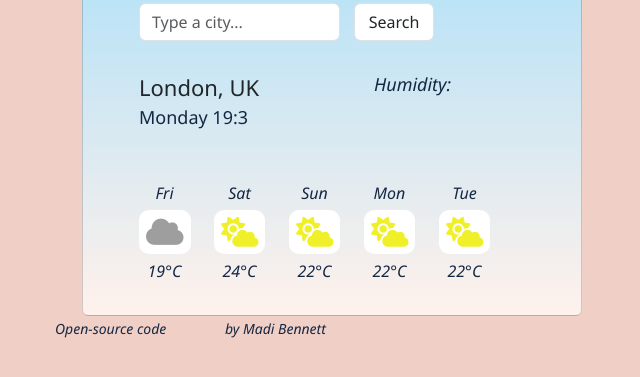
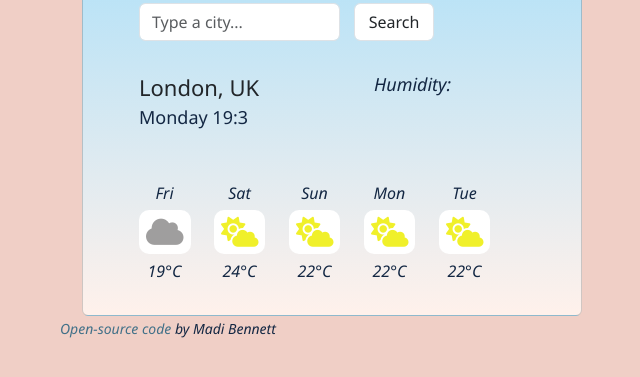
Before and after one commit to madeleinebennett4/my-weather-project, a website built with Parcel: page index.html in a window 1280 px wide. Shown: the part 115-492 px from the top of the page, without its empty margins (0-640 px from the left). Built offline with nearby package versions, Linux system fonts and the light colour scheme; no server answers.

Commit message:
updated css for link

```diff
--- a/src/style.css
+++ b/src/style.css
@@ -91,9 +91,9 @@ a {
 }
 .source-code-link {
   font-size: 14px;
-  margin: 55px;
-  color: #132743;
-  font-weight: 500px;
+  margin-left: 60px;
+  color: #407088;
+  font-weight: 700px;
   font-style: italic;
 }
 
```
